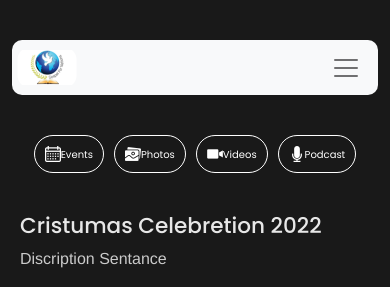
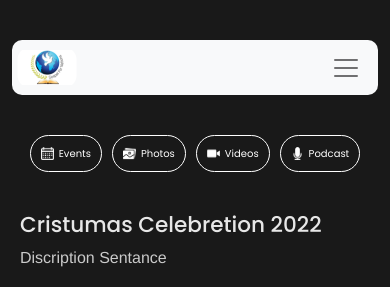
Before and after one commit to vishnuprasad404/gospelfornation, a Django app: page /event/details?id=4 in a window 390 px wide. Shown: the top 287 px of the page. Run offline with Django 4.2, Linux system fonts and the light colour scheme; data comes from the database, SQL or seed files in the repository; some libraries are stand-ins or nearby versions.

Commit message:
event page icons updated

```diff
--- a/home/templates/events.html
+++ b/home/templates/events.html
@@ -84,7 +84,7 @@
     <div class="container evt-container">
       <h2 class="up-comming-event-heading heading mt-5">
         Upcomming Events <br />
-        <label for=""></label>
+        <label class="mb-4 mt-3" for=""></label>
       </h2>
 
       <!-- event image gallery start -->
--- a/static/css/event-details.css
+++ b/static/css/event-details.css
@@ -108,6 +108,9 @@
   margin-top: 65px;
   margin-bottom: 20px;
 }
+.evt-icons{
+  margin-right: 10px;
+}
 
 .footer {
   width: 100%;
@@ -203,6 +206,11 @@
   .content-section{
     padding: 20px;
   }
+  .evt-icons{
+    margin-right: 5px;
+    width: 13px;
+  }
+
 }
 
 @media (max-width: 400px) {
```
Also changed, not shown: church/static/css/event-details.css (+8 -0 lines).
